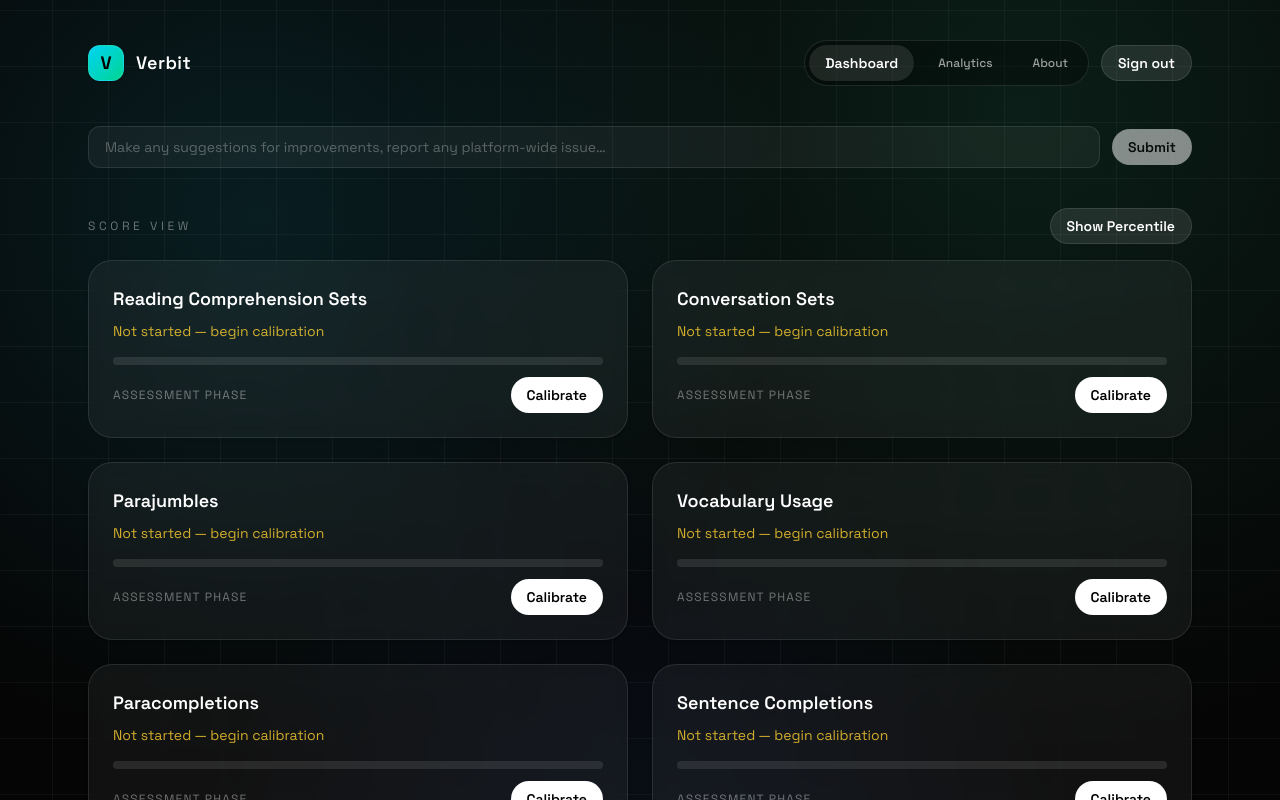
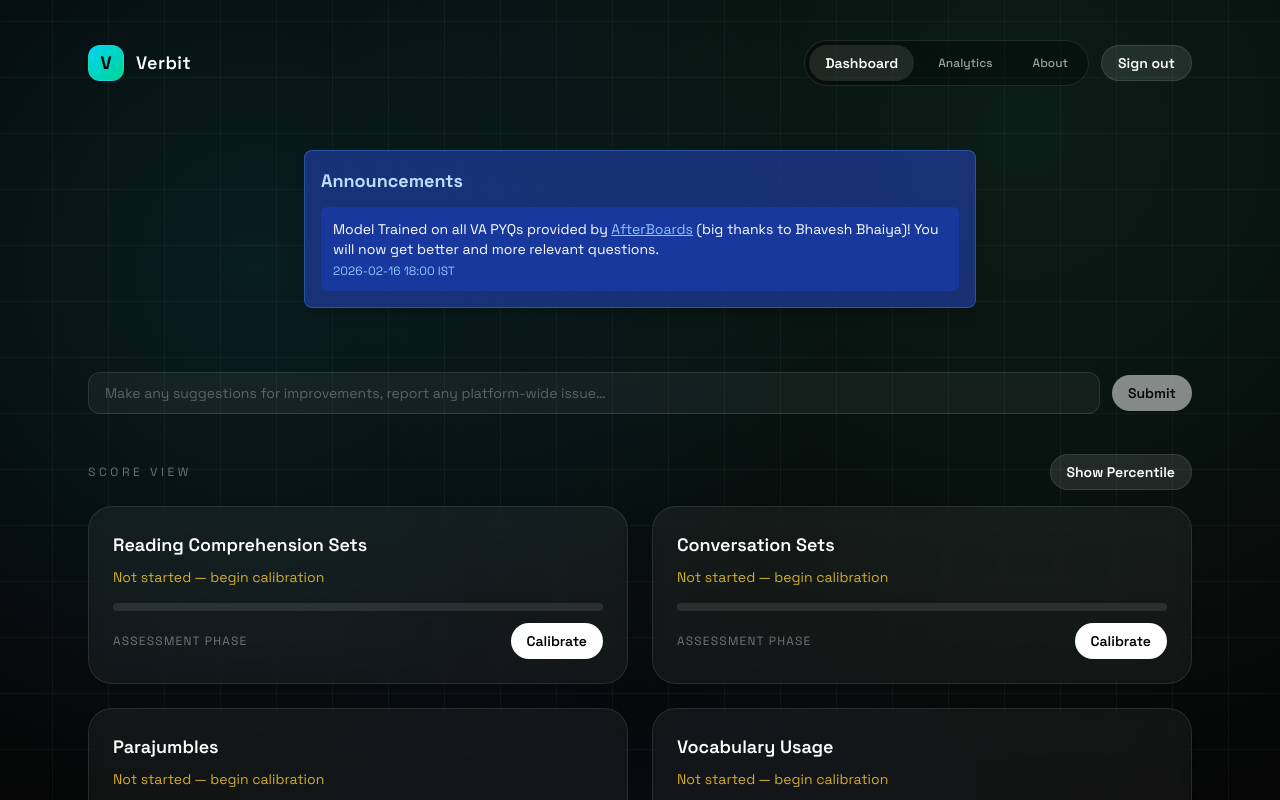
Before and after one commit to Synic-dx/Verbit, a Next.js app: page /dashboard in a window 1280 px wide. Shown: the top 800 px of the page. Built offline with nearby package versions, Linux system fonts and the light colour scheme; no server answers; the database is empty; sample sign-in values are in the browser's storage.

Commit message:
announcements

```diff
--- a/app/dashboard/page.tsx
+++ b/app/dashboard/page.tsx
@@ -10,6 +10,8 @@
 import { Logo } from "@/components/logo";
 import ScoreGrid from "@/app/dashboard/score-grid";
 import SuggestionBox from "@/app/dashboard/suggestion-box";
+import dynamic from "next/dynamic";
+const AnnouncementBoard = dynamic(() => import("@/components/announcement-board"), { ssr: false });
 import SignOutButton from "@/components/sign-out-button";
 
 export default async function DashboardPage() {
@@ -74,6 +76,7 @@
           </div>
         </header>
 
+        <AnnouncementBoard />
         <SuggestionBox />
 
         <ScoreGrid
--- a/app/practice/[topic]/page.tsx
+++ b/app/practice/[topic]/page.tsx
@@ -319,7 +319,7 @@
               <div className="flex-1 space-y-6 overflow-y-auto scroll-smooth px-6 py-6">
                 {question.questions.map((q, index) => (
                   <div key={q.text} className="space-y-3">
-                    <p className="text-white">{index + 1}. {q.text}</p>
+                    <p className="text-white" dangerouslySetInnerHTML={{ __html: `${index + 1}. ${q.text}` }} />
                     <div className="grid gap-2">
                       {q.options.map((opt, optIndex) => (
                         <button
@@ -347,7 +347,7 @@
                       ))}
                     </div>
                     {submitted ? (
-                      <p className="text-xs text-white/50">{q.explanation}</p>
+                      <p className="text-xs text-white/50" dangerouslySetInnerHTML={{ __html: q.explanation }} />
                     ) : null}
                   </div>
                 ))}
@@ -437,7 +437,7 @@
               <p className="text-sm font-medium text-white/50">{TOPIC_HINTS[topic]}</p>
             ) : null}
             <div className="space-y-4">
-              <p className="text-lg text-white">{question.question}</p>
+              <p className="text-lg text-white" dangerouslySetInnerHTML={{ __html: question.question }} />
               <div className="grid gap-3">
                 {question.options.map((option, index) => (
                   <button
@@ -462,7 +462,7 @@
               </div>
             </div>
             {submitted ? (
-              <p className="text-sm text-white/60">{explanations[0]}</p>
+              <p className="text-sm text-white/60" dangerouslySetInnerHTML={{ __html: explanations[0] }} />
             ) : null}
             <div className="flex items-center justify-end gap-3">
               {!submitted ? (
--- /dev/null
+++ b/components/announcement-board.tsx
@@ -0,0 +1,53 @@
+"use client";
+
+import { useState } from "react";
+
+interface Announcement {
+  message: string;
+  time: string;
+}
+
+const ANNOUNCEMENTS: Announcement[] = [
+  {
+    message: "Model Trained on all VA PYQs provided by AfterBoards (big thanks to Bhavesh Bhaiya)! You will now get better and more relevant questions.",
+    time: "2026-02-16 18:00 IST"
+  }
+];
+
+export default function AnnouncementBoard() {
+  const [announcements] = useState<Announcement[]>(ANNOUNCEMENTS);
+
+  return (
+    <div className="w-full max-w-2xl mx-auto my-6 p-4 rounded-lg bg-blue-900/80 border border-blue-400/30 shadow-lg">
+      <h2 className="text-lg font-bold text-blue-200 mb-3">Announcements</h2>
+      <ul className="space-y-3">
+        {announcements.map((a, i) => {
+          // Replace 'AfterBoards' with a hyperlink in the message
+          const parts = a.message.split(/(AfterBoards)/);
+          return (
+            <li key={i} className="bg-blue-800/60 rounded-md p-3 flex flex-col gap-1">
+              <span className="text-white text-sm">
+                {parts.map((part, idx) =>
+                  part === "AfterBoards" ? (
+                    <a
+                      key={idx}
+                      href="https://www.afterboards.in/dashboard"
+                      target="_blank"
+                      rel="noopener noreferrer"
+                      className="underline text-blue-300 hover:text-blue-200"
+                    >
+                      AfterBoards
+                    </a>
+                  ) : (
+                    <span key={idx}>{part}</span>
+                  )
+                )}
+              </span>
+              <span className="text-xs text-blue-300">{a.time}</span>
+            </li>
+          );
+        })}
+      </ul>
+    </div>
+  );
+}
```
